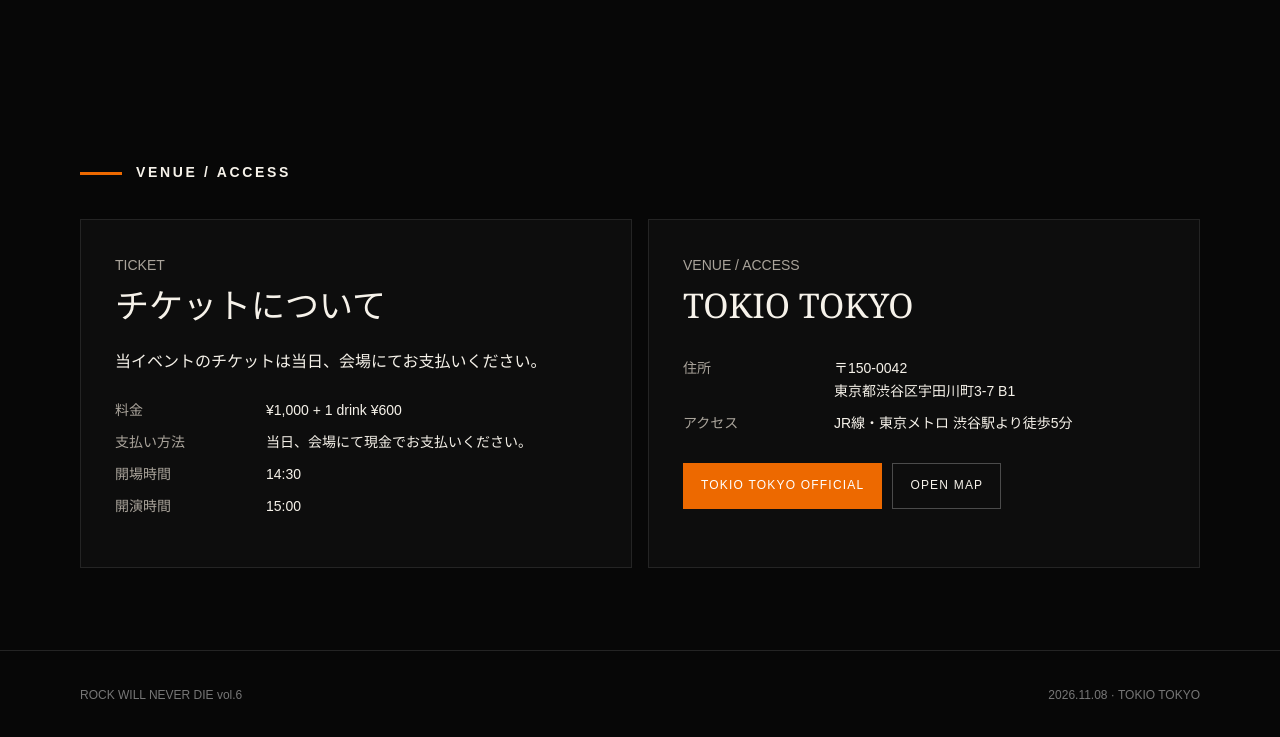
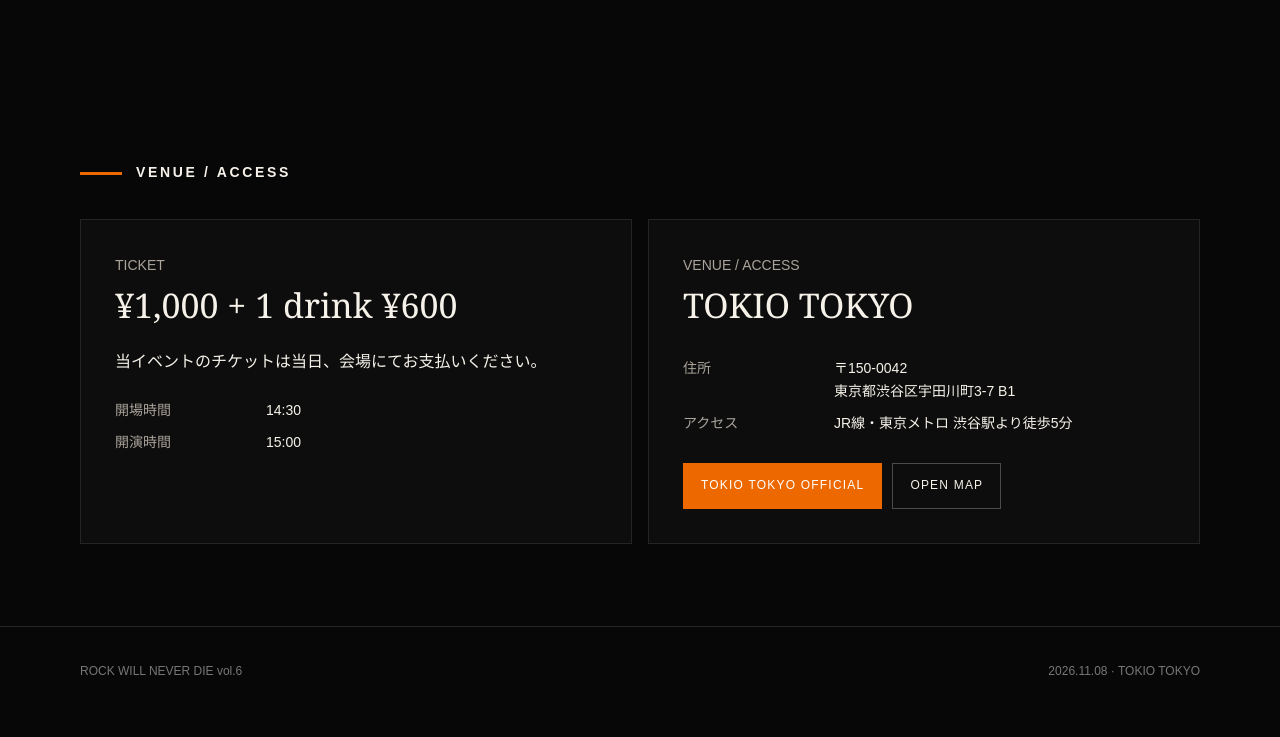
Before and after one commit to mintyleo/rockwillneverdie6, a plain HTML site: page index.html in a window 1280 px wide. Shown: the part 1295-2032 px from the top of the page. Drawn offline with Linux system fonts and the light colour scheme.

Commit message:
Add files via upload

```diff
--- a/index.html
+++ b/index.html
@@ -202,11 +202,9 @@
         <div class="info-grid">
           <article class="info-card reveal">
             <div class="meta">TICKET</div>
-            <h3>チケットについて</h3>
+            <h3>¥1,000 + 1 drink ¥600</h3>
             <p>当イベントのチケットは当日、会場にてお支払いください。</p>
             <dl class="details">
-              <dt>料金</dt><dd>¥1,000 + 1 drink ¥600</dd>
-              <dt>支払い方法</dt><dd>当日、会場にて現金でお支払いください。</dd>
               <dt>開場時間</dt><dd>14:30</dd>
               <dt>開演時間</dt><dd>15:00</dd>
             </dl>
```
